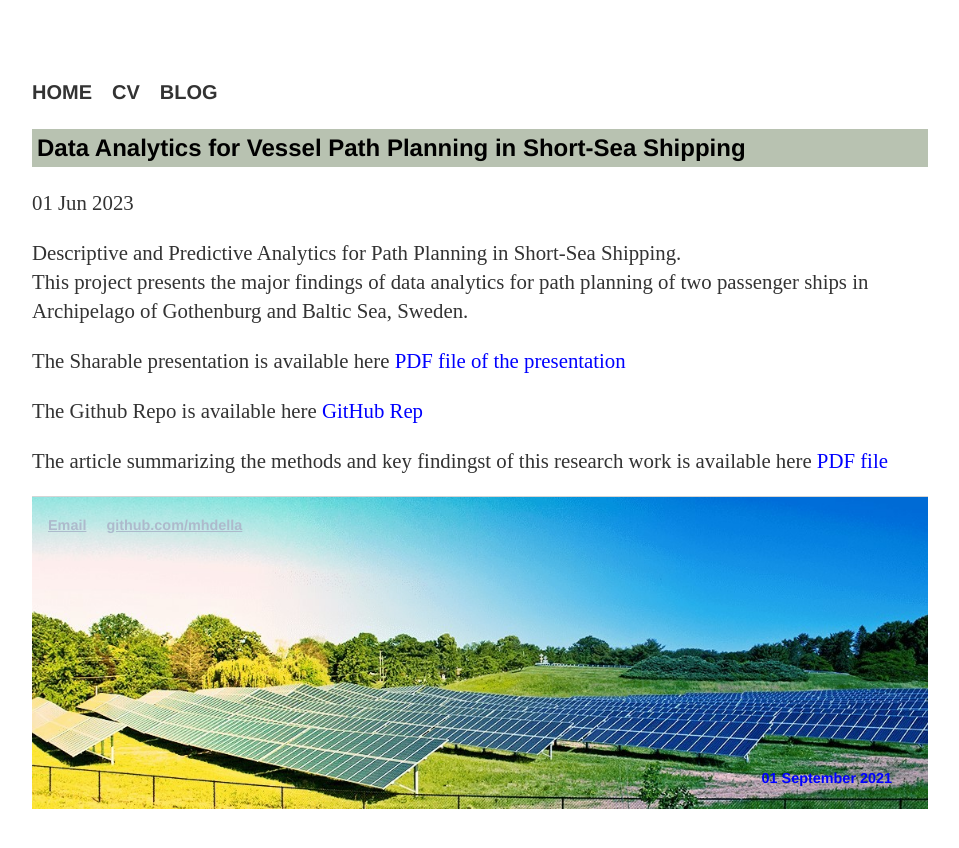
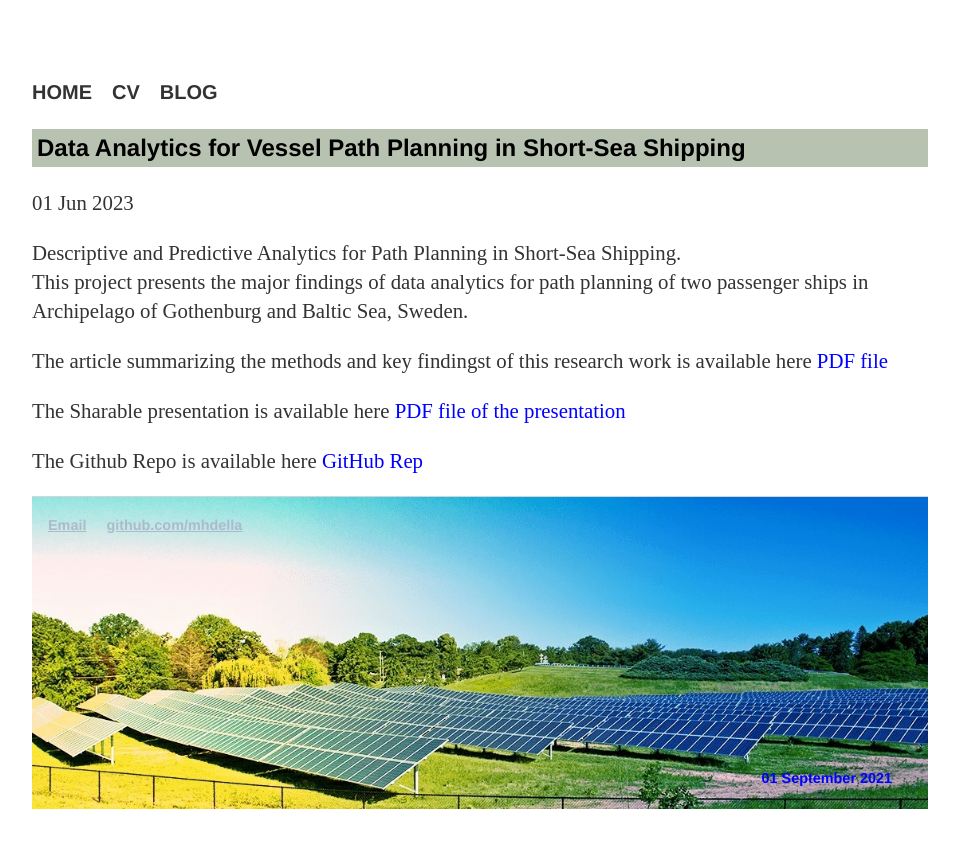
Before and after one commit to MohamedAbuella/MohamedAbuella.github.io, a Jekyll site: the page built from _posts/2023-06-01-Data_Analytics_for_Path_Planning_in_Short_Sea_Shipping.html, in a window 1280 px wide. Shown: the top 848 px of the page, without its empty margins (160-1119 px from the left). Built offline with Jekyll 4.4.1, drawn with Linux system fonts in a browser that asks for light colours; nearby versions of some CDN libraries; a script that is not in the unit is left out; comment, search, counter and statistics services are not loaded.

Commit message:
Update 2023-06-01-Data_Analytics_for_Path_Planning_in_Short_Sea_Shipping.html
Data Analytics for Vessel Path Planning in Short-Sea Shipping

```diff
--- a/_posts/2023-06-01-Data_Analytics_for_Path_Planning_in_Short_Sea_Shipping.html
+++ b/_posts/2023-06-01-Data_Analytics_for_Path_Planning_in_Short_Sea_Shipping.html
@@ -7,6 +7,6 @@ tags:       [Blog]
 ---
 <p> Descriptive and Predictive Analytics for Path Planning in Short-Sea Shipping.
 <br> This project presents the major findings of data analytics for path planning of two passenger ships in Archipelago of Gothenburg and Baltic Sea, Sweden.
+<p>The article summarizing the methods and key findingst of this research work is available here <a href="https://github.com/MohamedAbuella/Path4SSS/blob/main/Path_Clustering_RG.pdf" target="_blank" style="color:blue"> PDF file </a> </p>
 <p>The Sharable presentation is available here <a href="https://github.com/MohamedAbuella/Path4SSS/blob/main/Vessel_Path_Identification_in_SSS_v2.pdf" target="_blank" style="color:blue"> PDF file of the presentation </a>
 <p>The Github Repo is available here <a href="https://github.com/MohamedAbuella/Path4SSS" target="_blank" style="color:blue"> GitHub Rep </a> </p>
-<p>The article summarizing the methods and key findingst of this research work is available here <a href="https://github.com/MohamedAbuella/Path4SSS/blob/main/Path_Clustering_RG.pdf" target="_blank" style="color:blue"> PDF file </a> </p>
```
